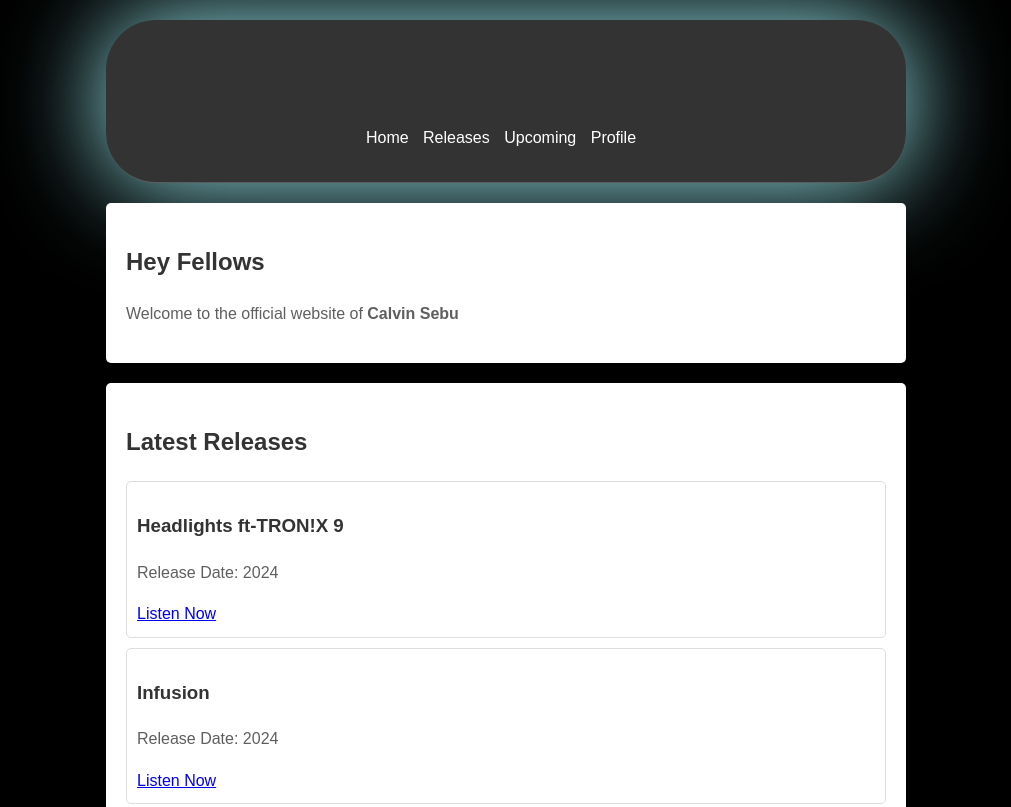
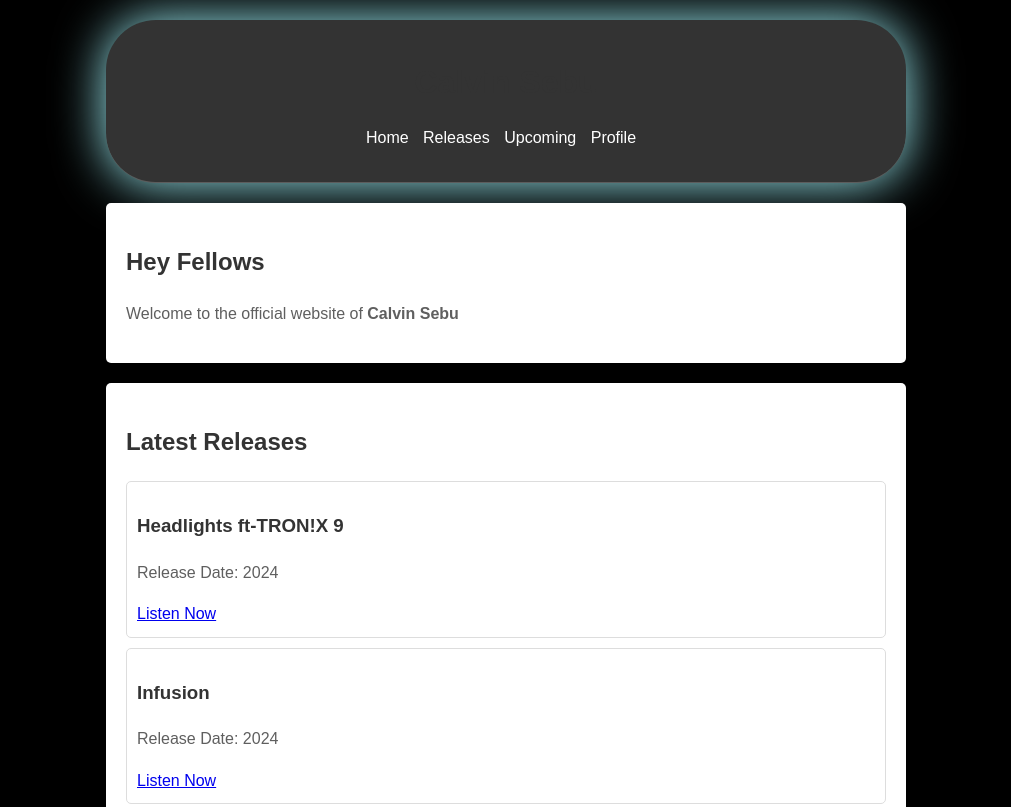
Before and after one commit to ShabibMahamood/SebuWebSite, a plain HTML site: page index.html in a window 1280 px wide. Shown: the top 807 px of the page, without its empty margins (134-1145 px from the left). Drawn offline with Linux system fonts and the light colour scheme.

Commit message:
Update index.html

```diff
--- a/index.html
+++ b/index.html
@@ -24,7 +24,7 @@
     background-size: cover;
     background-position: center;
     border-bottom: 1px solid rgba(255, 255, 255, 0.2);
-    box-shadow: 0 0 100px rgb(160, 242, 248);
+    box-shadow: 0 0 50px rgb(160, 242, 248);
     border-radius: 50px;
 
   }
```
